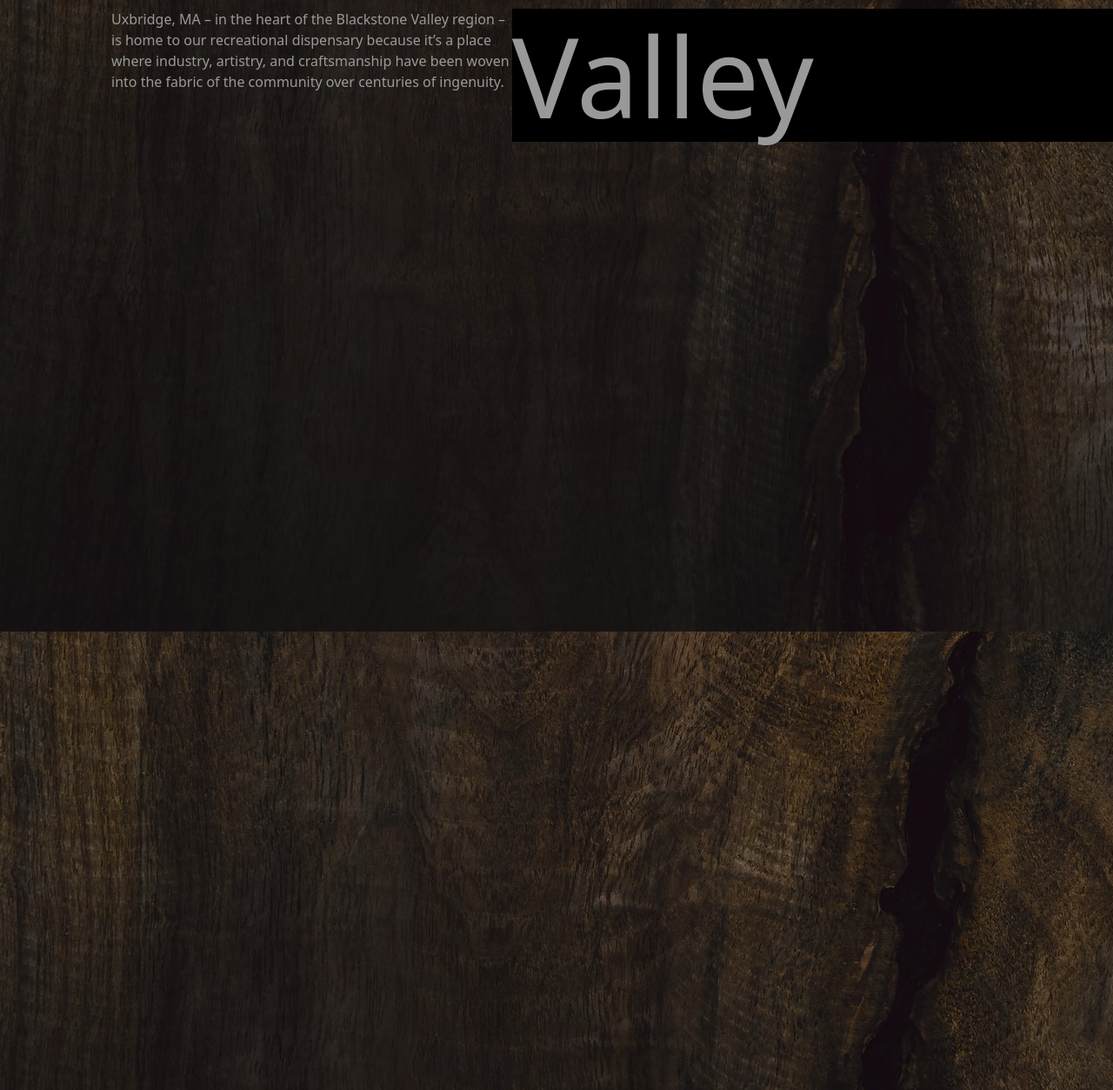
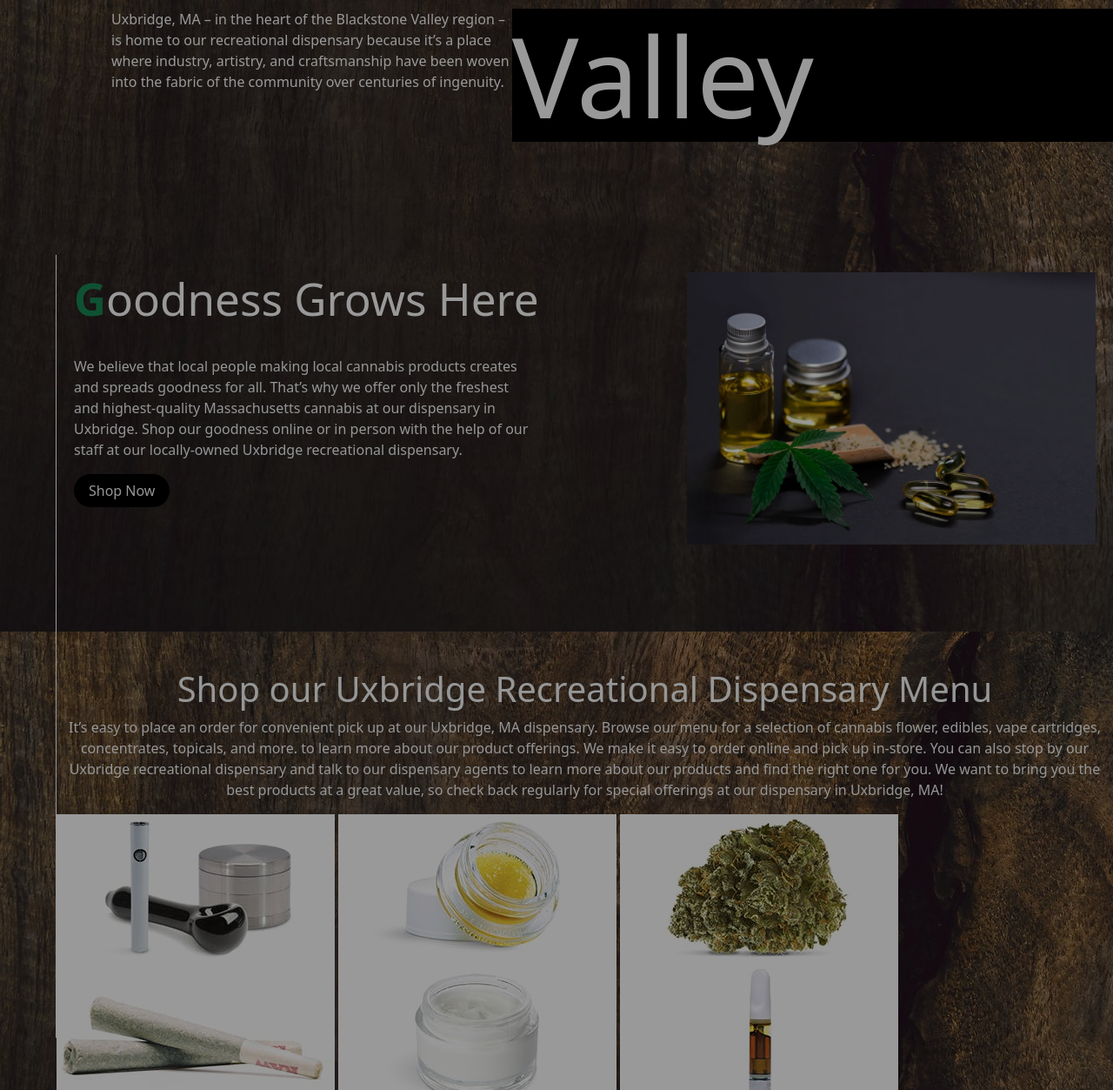
Before and after one commit to FranklinJamesJones89/Blackstone-Valley, a Django app: template store/templates/store/index.html in a window 1280 px wide. Shown: the part 354-1607 px from the top of the page at 87% size. Run offline with Django 4.2, Linux system fonts and the light colour scheme; the template is opened without the code that fills it, so the values that code supplies are empty; parts of the project's set-up code (start-up, migrations or seed data) failed here and were passed over; some libraries are stand-ins or nearby versions.

Commit message:
Style store images

```diff
--- a/store/static/store/css/styles.css
+++ b/store/static/store/css/styles.css
@@ -79,3 +79,42 @@
 .restrict {
 	display: none;
 }
+
+.line {
+		border-left: 1px solid white;
+		height: 900px;
+		margin: 0 auto;
+		margin-left: 5%;
+}
+
+/* Goodness grows container */
+.goodness-grows-container {
+	padding: 20px;
+	margin-top: 10%;
+	display: grid;
+	grid-template-columns: 3fr 2fr;
+}
+
+.goodness-grows-container h1 {
+	font-size: 4vw;
+}
+
+.goodness-grows-container p {
+	margin-top: 5%;
+	width: 75%;
+}
+
+.goodness-img {
+	width: 100%;
+	height: auto;
+}
+
+/* index-shop-container */
+.shop-container {
+	text-align: center;
+	margin-top: 10%;
+}
+
+.shop-img:hover {
+	width: 325px;
+}
--- a/store/templates/store/index.html
+++ b/store/templates/store/index.html
@@ -29,4 +29,40 @@
     <h1>Valley</h1>
   </div>
 </div>
+
+<div class="line">
+
+  <div class="goodness-grows-container">
+    <div>
+    <h1 style="color: white"><b class="text-success">G</b>oodness Grows Here</h1>
+    <p class="text-light">We believe that local people making local cannabis products creates and spreads goodness for all. That’s why we offer only the freshest and highest-quality Massachusetts cannabis at our dispensary in Uxbridge.
+Shop our goodness online or in person with the help of our staff at our locally-owned Uxbridge recreational dispensary.</p>
+      <button class="btn bg-black text-light rounded-pill px-3" type="button">Shop Now</button>
+    </div>
+
+  <div>
+      <img class="goodness-img" src="{% static 'store/media/weed2.webp' %}">
+  </div>
+
+</div>
+
+<div class="shop-container text-light">
+<h1>Shop our Uxbridge Recreational Dispensary Menu</h1>
+<p>It’s easy to place an order for convenient pick up at our Uxbridge, MA dispensary. Browse our menu for a selection of cannabis flower, edibles, vape cartridges, concentrates, topicals, and more. to learn more about our product offerings.
+
+We make it easy to order online and pick up in-store. You can also stop by our Uxbridge recreational dispensary and talk to our dispensary agents to learn more about our products and find the right one for you. We want to bring you the best products at a great value, so check back regularly for special offerings at our dispensary in Uxbridge, MA!</p>
+</div>
+
+<img class="shop-img" src="{% static 'store/media/accessories.jpeg' %}">
+<img class="shop-img" src="{% static 'store/media/concentrates.jpeg' %}">
+<img class="shop-img" src="{% static 'store/media/flower.jpeg' %}">
+<img class="shop-img" src="{% static 'store/media/pre-rolls.jpeg' %}">
+<img class="shop-img" src="{% static 'store/media/topicals.jpeg' %}">
+<img class="shop-img" src="{% static 'store/media/vaporizers.jpeg' %}">
+<img class="shop-img" src="{% static 'store/media/tinctures.jpeg' %}">
+<img class="shop-img" style="width: 320px; height:170px;"src="{% static 'store/media/Group-41584.webp' %}">
+
+
+
+
 {% endblock content %}
```
Also changed, not shown: store/static/store/js/index.js (line endings or trailing spaces), store/static/store/media/Group-41584.webp (added), store/static/store/media/accessories.jpeg (added), store/static/store/media/blackstone-valley-cannabis-logo.webp (added), store/static/store/media/concentrates.jpeg (added), store/static/store/media/flower.jpeg (added), store/static/store/media/pre-rolls.jpeg (added), store/static/store/media/tinctures.jpeg (added), store/static/store/media/topicals.jpeg (added), store/static/store/media/vaporizers.jpeg (added), store/static/store/media/weed2.webp (added).
